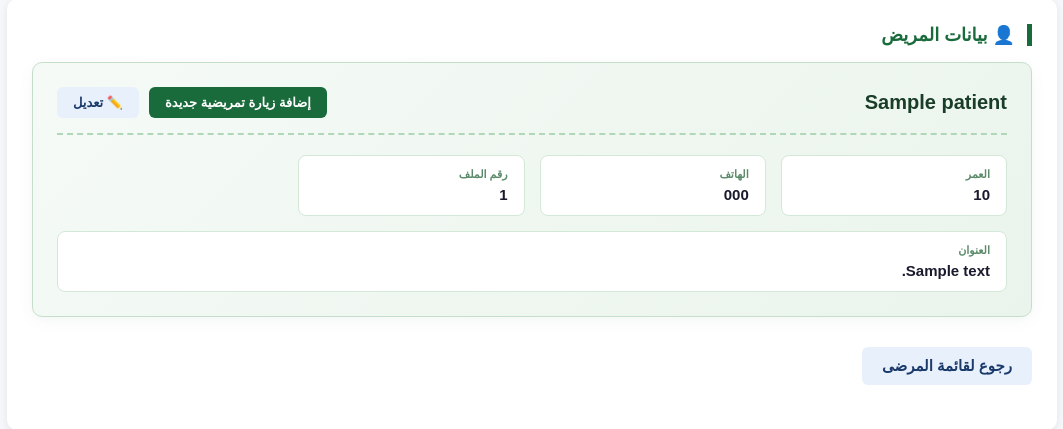
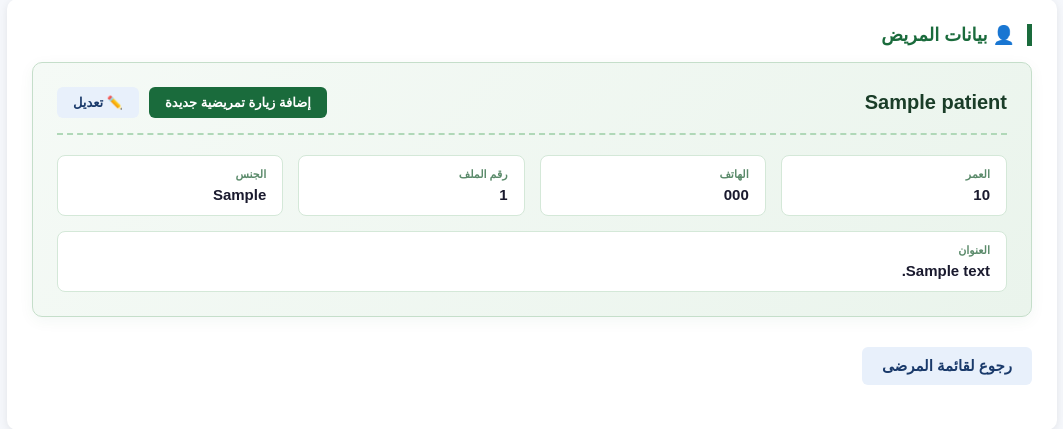
Before and after one commit to abd95rahman95-eng/demo_clinic, a Django app: template patients/templates/patients/patient_detail.html in a window 1280 px wide. Shown: the part 82-511 px from the top of the page, without its empty margins (108-1171 px from the left). Run offline with Django 5.2, Linux system fonts and the light colour scheme; the template is opened without the code that fills it: most values are stand-ins (such as "Sample title", 1, 10 or a date in 2020).

Commit message:
gender edit

```diff
--- a/patients/templates/patients/patient_detail.html
+++ b/patients/templates/patients/patient_detail.html
@@ -222,6 +222,12 @@
         <div class="patient-field">
             <div class="lbl">رقم الملف</div>
             <div class="val">{{ patient.file_number }}</div>
+        </div>
+        {% endif %}
+        {% if patient.gender %}
+        <div class="patient-field">
+            <div class="lbl">الجنس</div>
+            <div class="val">{{ patient.get_gender_display }}</div>
         </div>
         {% endif %}
         {% if patient.address %}
@@ -791,6 +797,7 @@ body {
                 </div>
                 ${p.age     ? `<div class="patient-field"><div class="lbl">العمر</div><div class="val">${p.age}</div></div>` : ''}
                 ${p.phone   ? `<div class="patient-field"><div class="lbl">الهاتف</div><div class="val">${p.phone}</div></div>` : ''}
+                ${p.gender  ? `<div class="patient-field"><div class="lbl">الجنس</div><div class="val">${p.gender}</div></div>` : ''}
                 ${p.address ? `<div class="patient-field wide"><div class="lbl">العنوان</div><div class="val">${p.address}</div></div>` : ''}
             </div>
         </div>
```
